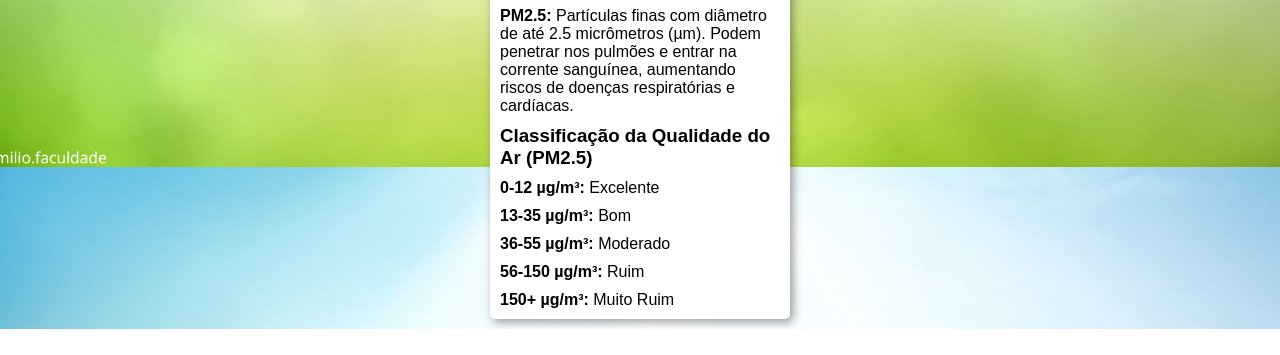
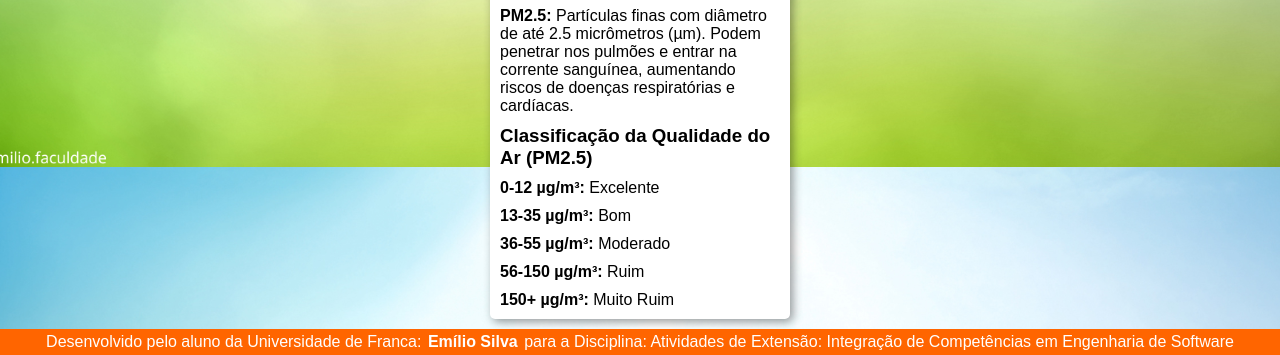
Before and after one commit to emiliosarges/ProjetoExtensaoCurso, a plain HTML site: page index.html in a window 1280 px wide. Shown: the part 643-998 px from the top of the page. Before the commit the page ends 972 px from the top, so only its background shows below. Drawn offline with nearby package versions, Linux system fonts and the light colour scheme.

Commit message:
atualização

```diff
--- a/index.html
+++ b/index.html
@@ -25,6 +25,8 @@
             <li><strong>150+ µg/m³:</strong> Muito Ruim</li>
         </ul>
     </div>
+
+    <footer id="rodape">Desenvolvido pelo aluno da Universidade de Franca: <a href="https://github.com/emiliosarges" target="_blank">Emílio Silva</a> para a Disciplina: Atividades de Extensão: Integração de Competências em Engenharia de Software </footer>
 
     <script src="https://unpkg.com/leaflet@1.9.3/dist/leaflet.js"></script>
     <script>
--- a/styles.css
+++ b/styles.css
@@ -63,3 +63,24 @@ ul {
     margin-top: 10px;
     margin-bottom: 10px;
 }
+
+#rodape {
+    text-align: center;
+    background-color: #FF6500 ;
+    padding: 4px;
+    color: white;
+}
+
+#rodape a {
+    text-decoration: none;
+    color: white;
+    background-color: #FF6500;
+    padding: 2px;
+    border-radius: 5px;
+    font-weight: bold;
+}
+
+#rodape a:hover {
+    background-color: aquamarine;
+    color: #FF6500;
+}
```
